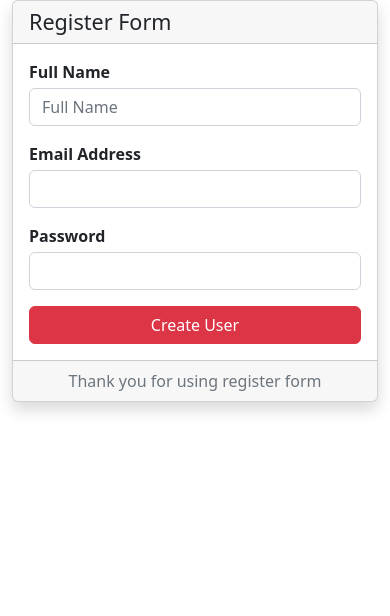
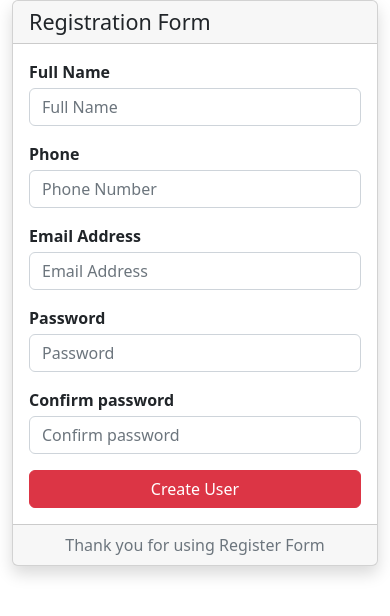
Before and after one commit to LTPhiHung/-Intro2SE-Indiviual-Coding-Assignments01, a React (Create React App) app: page / in a window 390 px wide. Shown: the top 616 px of the page. Built offline with nearby package versions, Linux system fonts and the light colour scheme.

Commit message:
Add phone imput and confirm passwrod input to form

```diff
--- a/src/App.js
+++ b/src/App.js
@@ -10,13 +10,13 @@ function App() {
                 <div class="col-sm-4">
                     <div class="card shadow">
                         <h4 class="card-header">
-                            Register Form
+                            Registration Form
                         </h4>
                         <div class="card-body">
                             <UserForm />
                         </div>
                         <div class="card-footer text-muted text-center">
-                            Thank you for using register form
+                            Thank you for using Register Form
                         </div>
                     </div>
                 </div>
--- a/src/component/user-form.component.js
+++ b/src/component/user-form.component.js
@@ -1,8 +1,16 @@
 import React, { Component } from "react";
+
+var confirmation;
 
 const regExp1 = RegExp(
     /^[a-zA-Z0-9]+@[a-zA-Z0-9]+\.[A-Za-z]+$/
 )
+
+const regExp2 = RegExp(
+    /^\(?\d\d\d\)? ?\d\d\d-?\d\d\d\d$/
+)
+
+const passwordMatch = (confirmation, password) => password === confirmation;
 
 const formValid = ({ isError, ...rest }) => {
     let isValid = false;
@@ -28,12 +36,16 @@ export default class UserForm extends Component {
         super(props)
         this.state = {
             name: '',
+            phone: '',
             email: '',
             password: '',
+            password_confirmation: '',
             isError: {
                 name: '',
+                phone: '',
                 email: '',
                 password: '',
+                password_confirmation: '',
             }
         }
     }
@@ -42,8 +54,10 @@ export default class UserForm extends Component {
         e.preventDefault();
         if (formValid(this.state)) {
             console.log(this.state)
+            alert("register Failure")
         } else {
             console.log("Form is invalid!");
+            alert("register Successful")
         }
     };
 
@@ -56,6 +70,12 @@ export default class UserForm extends Component {
                 isError.name =
                     value.length < 4 ? "Atleast 4 characaters required" : "";
                 break;
+
+            case "phone":
+                isError.phone = regExp2.test(value)
+                    ? ""
+                    : "Phone number is invalid (Enter only 10 digit number)";
+                break;
             case "email":
                 isError.email = regExp1.test(value)
                     ? ""
@@ -64,7 +84,12 @@ export default class UserForm extends Component {
             case "password":
                 isError.password =
                     value.length < 6 ? "Atleast 6 characaters required" : "";
+                confirmation = value;
                 break;
+            case "password_confirmation":
+                    isError.password_confirmation =
+                        passwordMatch(value,confirmation) ?  "" : "Password and password confirmation do not match." ;
+                    break;
             default:
                 break;
         }
@@ -90,6 +115,22 @@ export default class UserForm extends Component {
                         <span className="invalid-feedback">{isError.name}</span>
                     )}
                 </div>
+
+                <div className="form-group mb-3">
+                    <label>Phone</label>
+                    <input
+                        type="phone"
+                        className={isError.phone.length > 0 ? "is-invalid form-control" : "form-control"}
+                        name="phone"
+                        onChange={this.formValChange}
+                        placeholder="Phone Number"
+                    />
+                    {isError.phone.length > 0 && (
+                        <span className="invalid-feedback">{isError.phone}</span>
+                    )}
+                </div>
+
+
                 <div className="form-group mb-3">
                     <label>Email Address</label>
                     <input
@@ -97,6 +138,7 @@ export default class UserForm extends Component {
                         className={isError.email.length > 0 ? "is-invalid form-control" : "form-control"}
                         name="email"
                         onChange={this.formValChange}
+                        placeholder="Email Address"
                     />
                     {isError.email.length > 0 && (
                         <span className="invalid-feedback">{isError.email}</span>
@@ -110,9 +152,24 @@ export default class UserForm extends Component {
                         className={isError.password.length > 0 ? "is-invalid form-control" : "form-control"}
                         name="password"
                         onChange={this.formValChange}
+                        placeholder="Password"
                     />
                     {isError.password.length > 0 && (
                         <span className="invalid-feedback">{isError.password}</span>
+                    )}
+                </div>
+
+                <div className="form-group mb-3">
+                    <label>Confirm password</label>
+                    <input
+                        type="password"
+                        className={isError.password_confirmation.length > 0 ? "is-invalid form-control" : "form-control"}
+                        name="password_confirmation"
+                        onChange={this.formValChange}
+                        placeholder="Confirm password"
+                    />
+                    {isError.password_confirmation.length > 0 && (
+                        <span className="invalid-feedback">{isError.password_confirmation}</span>
                     )}
                 </div>
 
```
